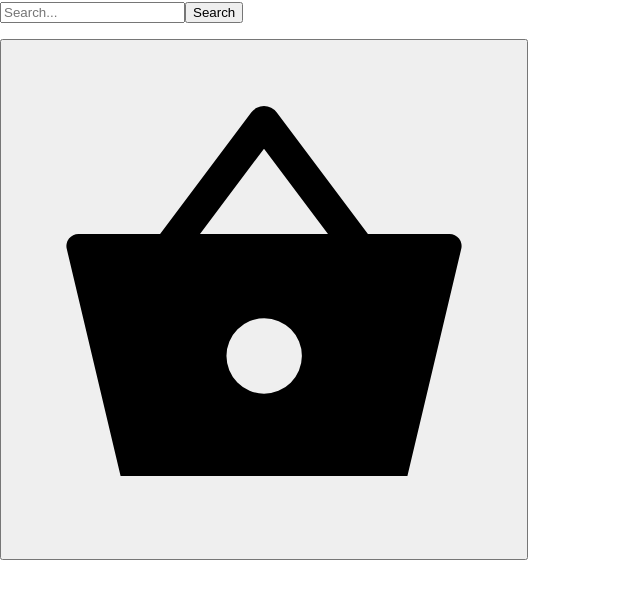
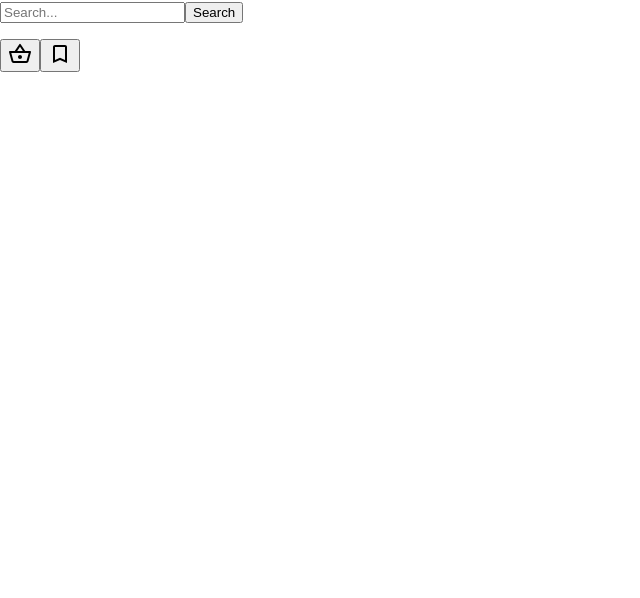
Before and after one commit to ArnelaKapllani/capstone-arnela, a Next.js app: page /search/search in a window 1280 px wide. Shown: the top 598 px of the page, without its empty margins (0-640 px from the left). Built offline with nearby package versions, Linux system fonts and the light colour scheme.

Commit message:
create Bookmark component

```diff
--- /dev/null
+++ b/components/BookmarkButton/index.js
@@ -0,0 +1,19 @@
+export default function BookmarkButton() {
+  return (
+    <>
+      <button type="button">
+        <svg
+          xmlns="http://www.w3.org/2000/svg"
+          width="24"
+          height="24"
+          viewBox="0 0 24 24"
+        >
+          <path
+            fill="currentColor"
+            d="M5 21V5q0-.825.588-1.413T7 3h10q.825 0 1.413.588T19 5v16l-7-3l-7 3Zm2-3.05l5-2.15l5 2.15V5H7v12.95ZM7 5h10H7Z"
+          />
+        </svg>
+      </button>
+    </>
+  );
+}
--- a/components/ShoppingCartButton/index.js
+++ b/components/ShoppingCartButton/index.js
@@ -4,17 +4,13 @@ export default function ShoppingCartButton() {
       <button type="button">
         <svg
           xmlns="http://www.w3.org/2000/svg"
-          width="512"
-          height="512"
-          viewBox="0 0 512 512"
+          width="24"
+          height="24"
+          viewBox="0 0 24 24"
         >
           <path
             fill="currentColor"
-            d="M339.2 217.6L256 106.67L172.8 217.6l-25.6-19.2l96-128a16 16 0 0 1 25.6 0l96 128Z"
-          />
-          <path
-            fill="currentColor"
-            d="M441.59 192H70.41a12 12 0 0 0-11.68 14.77L112.59 434h286.82l53.86-227.23A12 12 0 0 0 441.59 192ZM256 351.66A37.71 37.71 0 1 1 293.89 314A37.88 37.88 0 0 1 256 351.66Z"
+            d="M22 9h-4.79l-4.38-6.56a.997.997 0 0 0-1.66.01L6.79 9H2c-.55 0-1 .45-1 1c0 .09 0 .18.04.27l2.54 9.27c.23.84 1 1.46 1.92 1.46h13c.92 0 1.69-.62 1.93-1.46l2.54-9.27L23 10c0-.55-.45-1-1-1M12 4.8L14.8 9H9.2L12 4.8M18.5 19h-13l-2.19-8H20.7l-2.2 8M12 13c-1.1 0-2 .9-2 2s.9 2 2 2s2-.9 2-2s-.9-2-2-2Z"
           />
         </svg>
       </button>
--- a/pages/search/search.js
+++ b/pages/search/search.js
@@ -1,12 +1,13 @@
 import SearchInput from "../../components/SearchInput/index.js";
-import BookImage from "../../components/BookImage/index.js";
 import ShoppingCartButton from "@/components/ShoppingCartButton/index.js";
+import BookmarkButton from "@/components/BookmarkButton/index.js";
 
 export default function SearchInputPage() {
   return (
     <div>
       <SearchInput />
       <ShoppingCartButton />
+      <BookmarkButton />
     </div>
   );
 }
```
